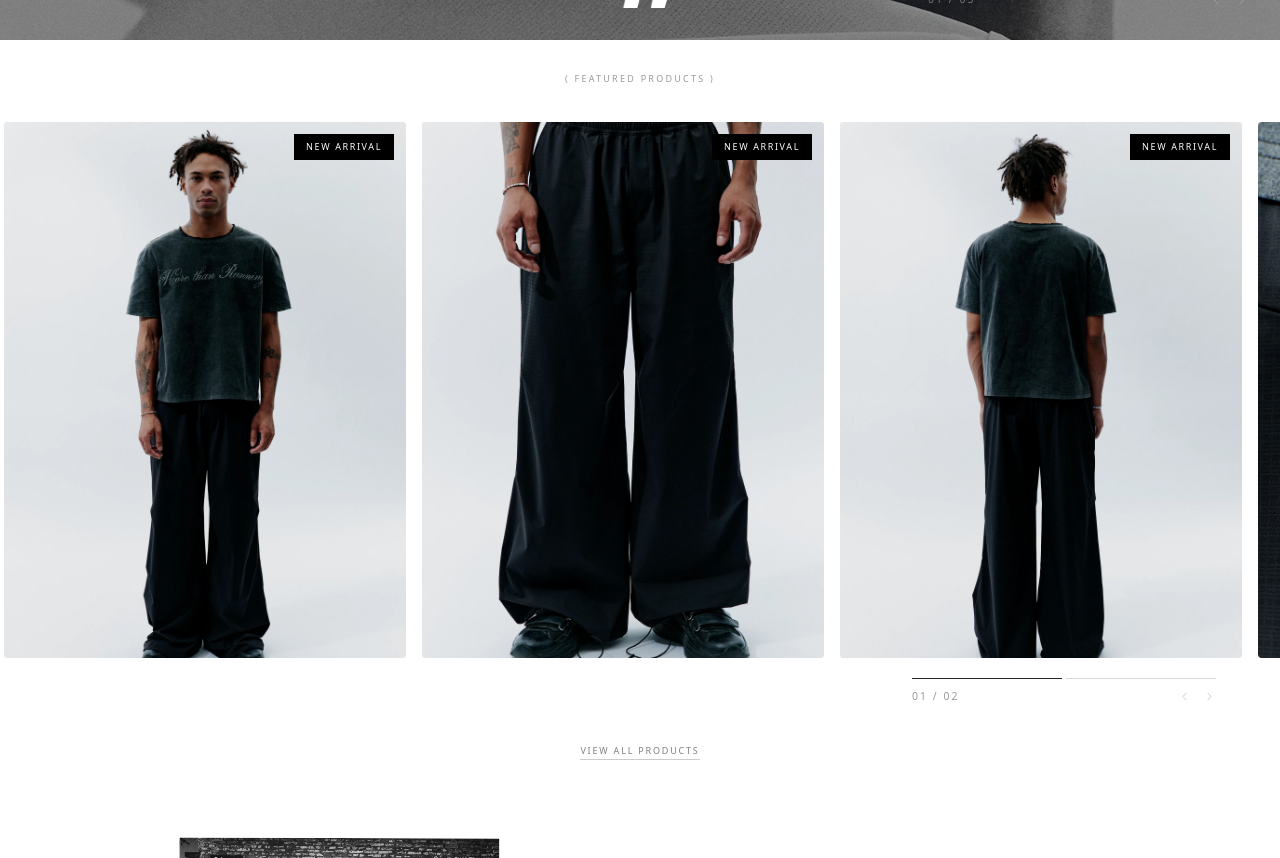
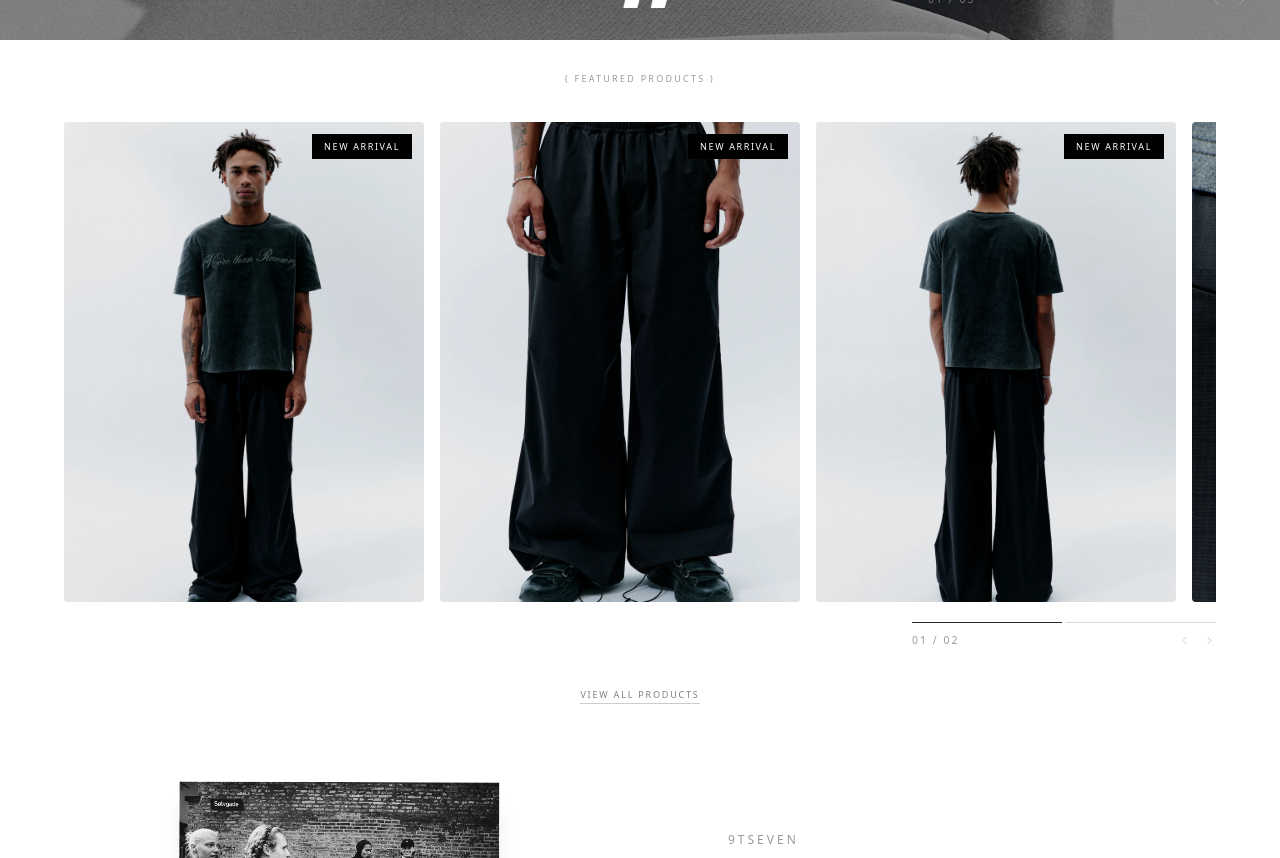
Before and after one commit to 9tseven/9tseven-website, a Next.js app: page / in a window 1280 px wide. Shown: the part 760-1618 px from the top of the page. Built offline with nearby package versions, Linux system fonts and the light colour scheme; a web font is replaced by a local one.

Commit message:
feat: add section padding and wire native scroll container in FeaturedProductsSection

```diff
--- a/app/components/FeaturedProductsSection/index.tsx
+++ b/app/components/FeaturedProductsSection/index.tsx
@@ -1,43 +1,43 @@
 "use client";
 
-import { motion } from "motion/react";
 import ProductCard from "./ProductCard";
 import ProductCarouselIndicator from "./ProductCarouselIndicator";
 import { useProductCarousel } from "./hooks/useProductCarousel";
 import { PRODUCTS, CARD_GAP } from "./constants";
 
 export default function FeaturedProductsSection() {
-  const { current, cardWidth, visibleCards, pageCount, containerRef, x, handleDragEnd, prev, next } = useProductCarousel();
+  const { current, cardWidth, pageCount, containerRef, handleScroll, prev, next } =
+    useProductCarousel();
 
   return (
     <section data-nav-theme="light" className="w-full bg-white py-8 select-none">
       {/* Section label */}
-      <p className="text-[9px] tracking-[0.25em] uppercase text-black/40 text-center mb-9">( FEATURED PRODUCTS )</p>
+      <p className="text-[9px] tracking-[0.25em] uppercase text-black/40 text-center mb-9">
+        ( FEATURED PRODUCTS )
+      </p>
 
-      {/* Carousel viewport — overflow clips the track */}
-      <div ref={containerRef} className="w-full px-1 overflow-hidden">
-        <motion.div
-          className="flex"
-          style={{
-            x,
-            gap: CARD_GAP,
-            willChange: "transform",
-            cursor: "grab",
-          }}
-          drag="x"
-          dragConstraints={{
-            left: -(pageCount - 1) * visibleCards * (cardWidth + CARD_GAP),
-            right: 0,
-          }}
-          dragElastic={0.06}
-          dragMomentum={false}
-          onDragEnd={handleDragEnd}
-          whileDrag={{ cursor: "grabbing" }}
+      {/* Padding wrapper — shrinks the card area away from viewport edges */}
+      <div className="w-full px-6 md:px-16">
+        {/* Native scroll container */}
+        <div
+          ref={containerRef}
+          className="w-full overflow-x-scroll [&::-webkit-scrollbar]:hidden"
+          style={
+            {
+              scrollSnapType: "x mandatory",
+              scrollbarWidth: "none",
+            } as React.CSSProperties
+          }
+          onScroll={handleScroll}
         >
-          {PRODUCTS.map((product) => (
-            <ProductCard key={product.id} product={product} cardWidth={cardWidth} />
-          ))}
-        </motion.div>
+          <div className="flex" style={{ gap: CARD_GAP }}>
+            {PRODUCTS.map((product) => (
+              <div key={product.id} style={{ scrollSnapAlign: "start", flexShrink: 0 }}>
+                <ProductCard product={product} cardWidth={cardWidth} />
+              </div>
+            ))}
+          </div>
+        </div>
       </div>
 
       {/* Progress indicator */}
@@ -45,7 +45,9 @@ export default function FeaturedProductsSection() {
 
       {/* Footer link */}
       <div className="text-center mt-8">
-        <button className="text-[9px] tracking-[0.2em] uppercase text-black/50 hover:text-black transition-colors duration-200 border-b border-black/20 pb-px">VIEW ALL PRODUCTS</button>
+        <button className="text-[9px] tracking-[0.2em] uppercase text-black/50 hover:text-black transition-colors duration-200 border-b border-black/20 pb-px">
+          VIEW ALL PRODUCTS
+        </button>
       </div>
     </section>
   );
```
